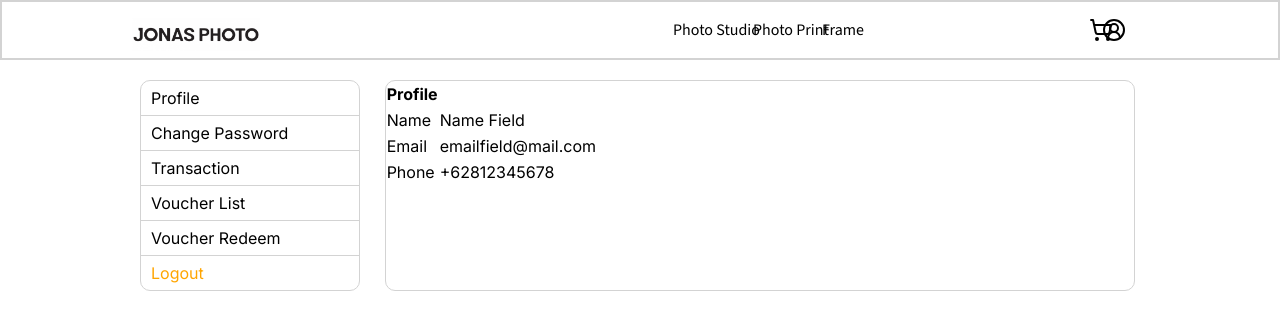
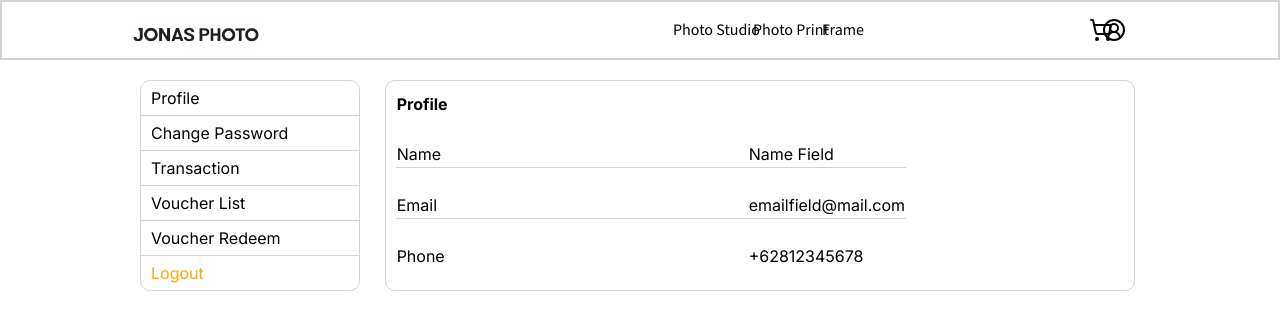
Before and after one commit to adriswara/next, a Next.js app: page / in a window 1280 px wide. Shown: the top 330 px of the page. Built offline with nearby package versions, Linux system fonts and the light colour scheme.

Commit message:
first page layout unpolished

```diff
--- a/src/app/page.tsx
+++ b/src/app/page.tsx
@@ -47,6 +47,24 @@ export default function Home() {
     marginRight: 145
   }
 
+  const profileFieldTable = {
+    marginLeft:10,
+    marginRight:0,
+    marginTop:10,
+    marginBottom:0,
+  }
+
+  const profileTableTD = {
+    paddingTop:25
+  }
+  const profileTableTD2 = {
+    paddingTop:25,
+    paddingLeft: 300
+  }
+  const profileTableTR ={
+    borderTop:"1px solid lightGrey"
+  }
+
   return (
     <div style={profileStyle}>
       <div style={navProfileCard}>
@@ -60,27 +78,25 @@ export default function Home() {
         </ul>
       </div>
       <div style={profileCard}>
-        <table>
+        <table style={profileFieldTable}>
           <thead>
             <tr>
               <th colSpan={1}><p>Profile</p></th>
-
             </tr>
           </thead>
           <tbody>
             <tr>
-              <td>Name</td>
-              <td>Name Field</td>
+              <td style={profileTableTD}>Name</td>
+              <td style={profileTableTD2}>Name Field</td>
             </tr>
-            <tr>
-              <td>Email</td>
-              <td>emailfield@mail.com</td>
+            <tr style={profileTableTR}>
+              <td style={profileTableTD}>Email</td>
+              <td style={profileTableTD2}>emailfield@mail.com</td>
             </tr>
-            <tr>
-              <td>Phone</td>
-              <td>+62812345678</td>
+            <tr style={profileTableTR}>
+              <td style={profileTableTD}>Phone</td>
+              <td style={profileTableTD2}>+62812345678</td>
             </tr>
-
           </tbody>
         </table>
       </div>
```
